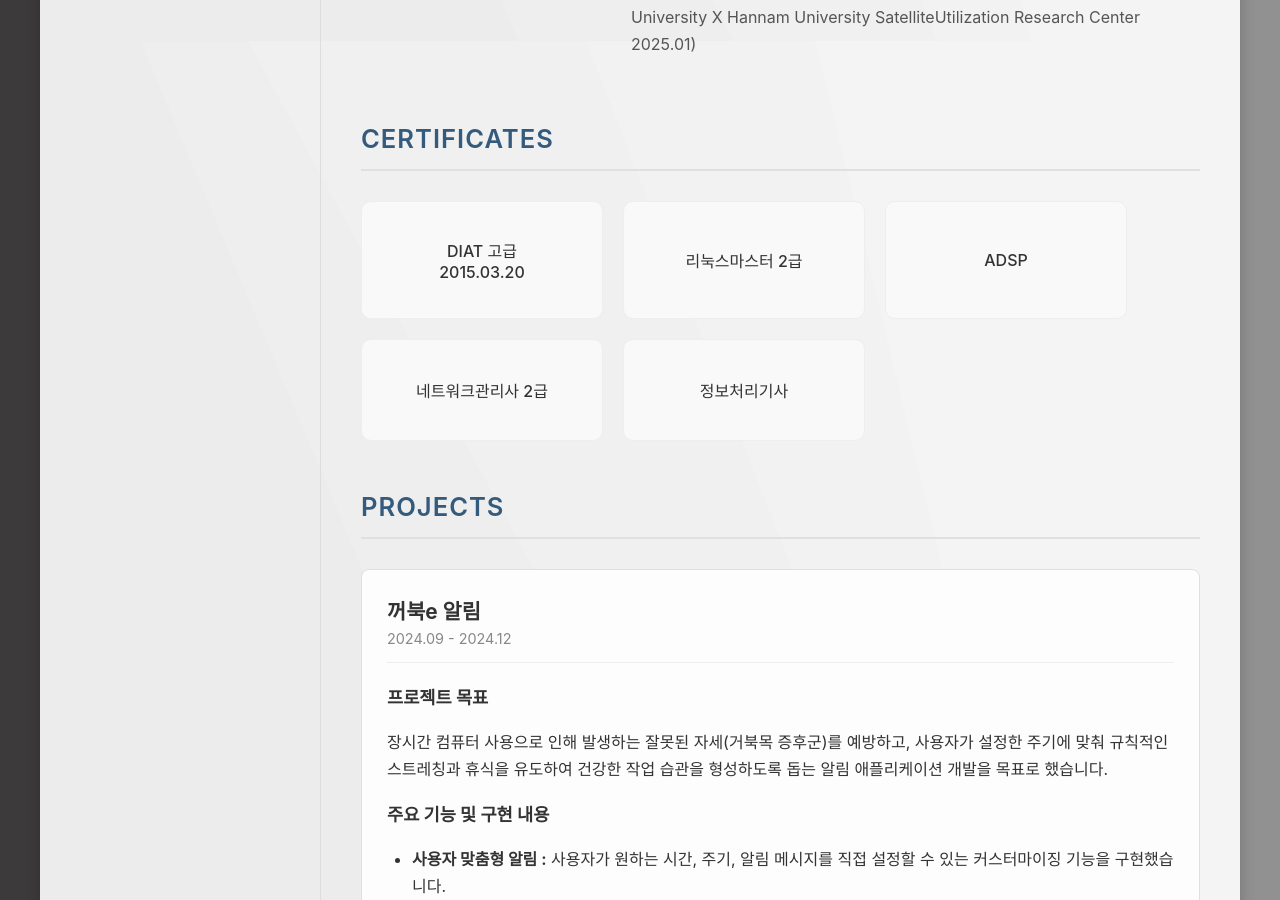
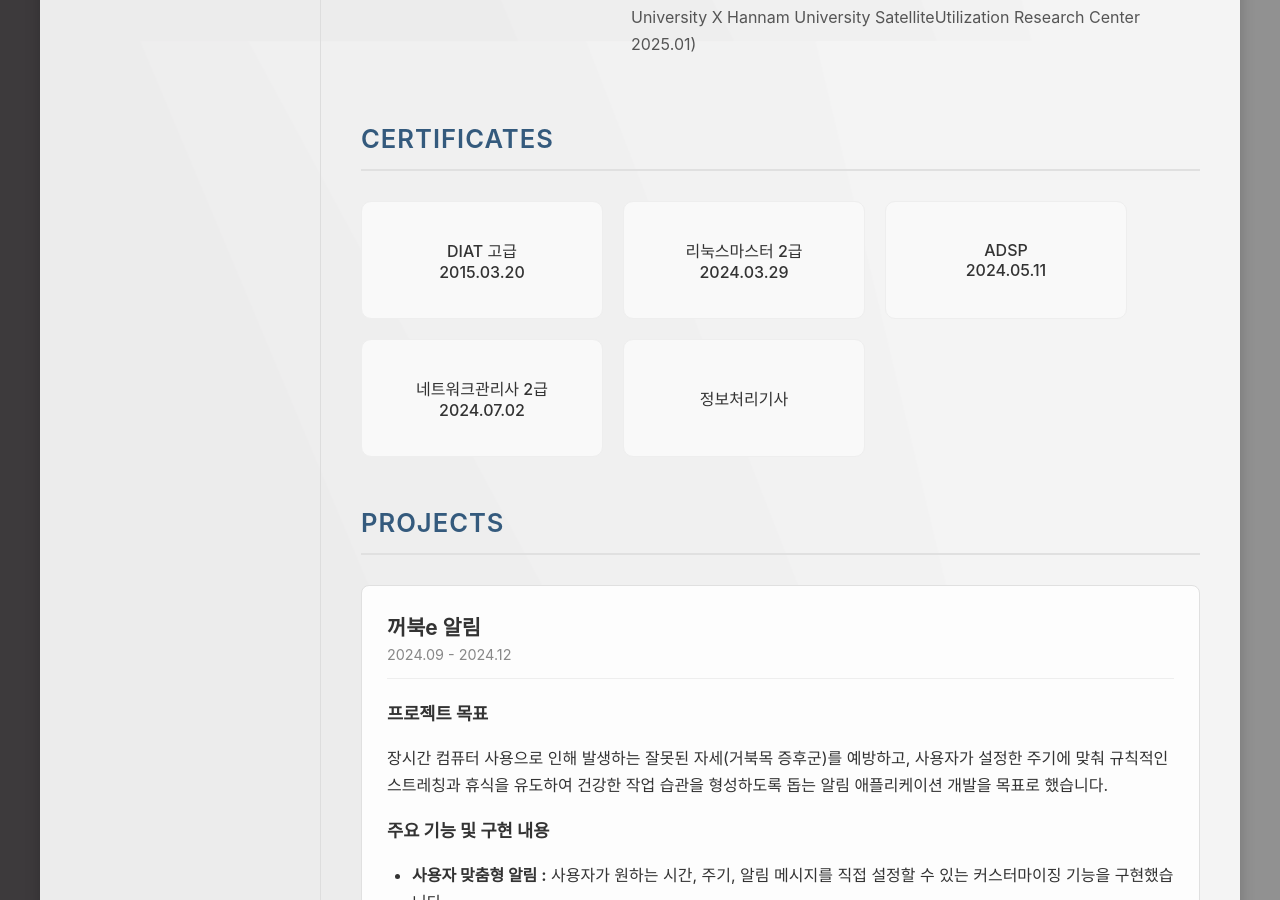
Before and after one commit to Leegaeune/Leegaeune.github.io, a Jekyll site: the page built from index.md, in a window 1280 px wide and 900 px high, scrolled down 859 px. Built offline with Jekyll 4.4.1, drawn with Linux system fonts in a browser that asks for light colours.

Commit message:
Update index.md

```diff
--- a/index.md
+++ b/index.md
@@ -66,9 +66,9 @@ title: Home
 <h2 class="section-title">Certificates</h2>
 <div class="certificates-list">
   <div><p>DIAT 고급<br>2015.03.20</p></div>
-  <div><p>리눅스마스터 2급</p></div>
-  <div><p>ADSP</p></div>
-  <div><p>네트워크관리사 2급</p></div>
+  <div><p>리눅스마스터 2급<br>2024.03.29</p></div>
+  <div><p>ADSP<br>2024.05.11</p></div>
+  <div><p>네트워크관리사 2급<br>2024.07.02</p></div>
   <div><p>정보처리기사</p></div>
 </div>
 
```
